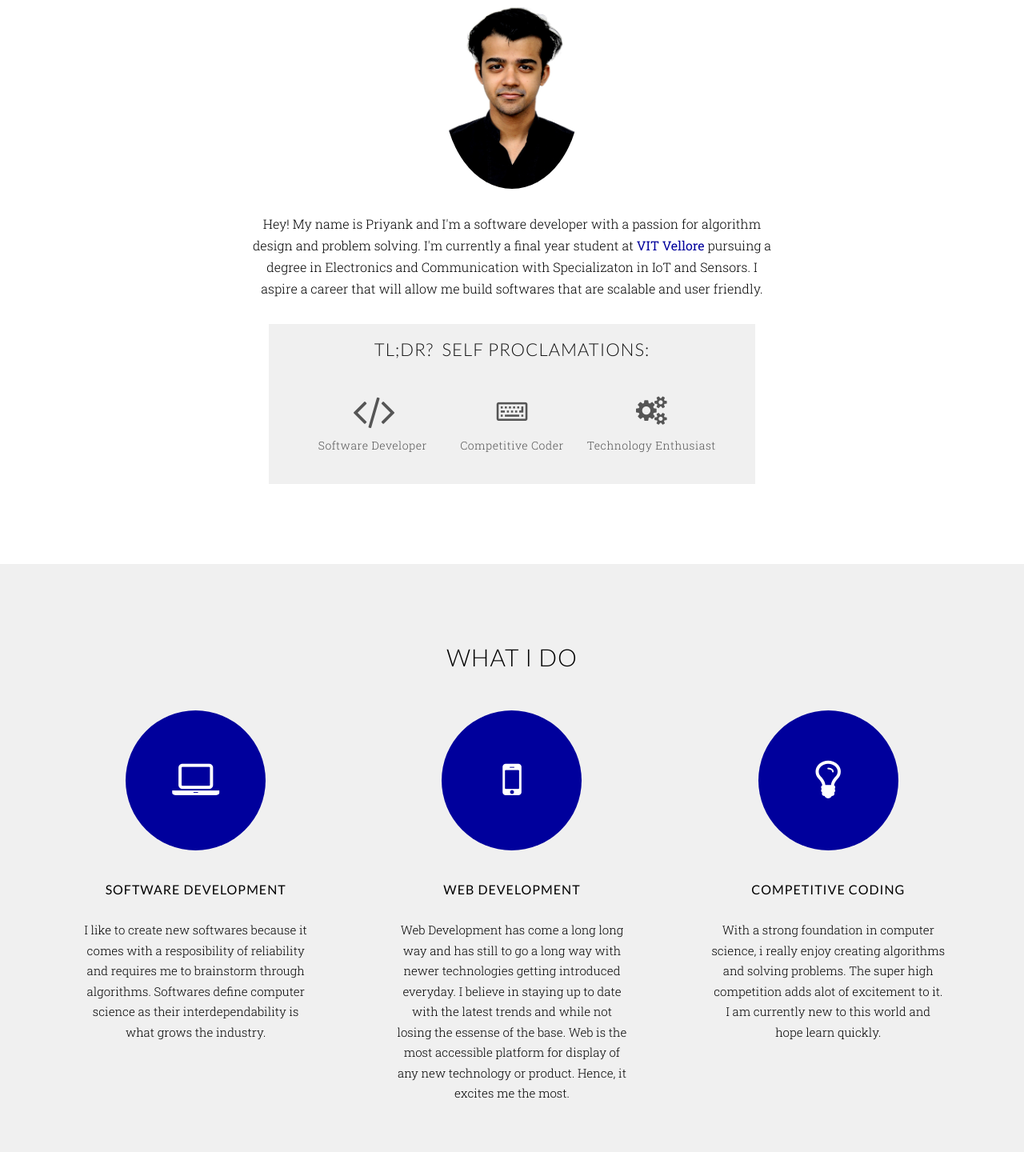
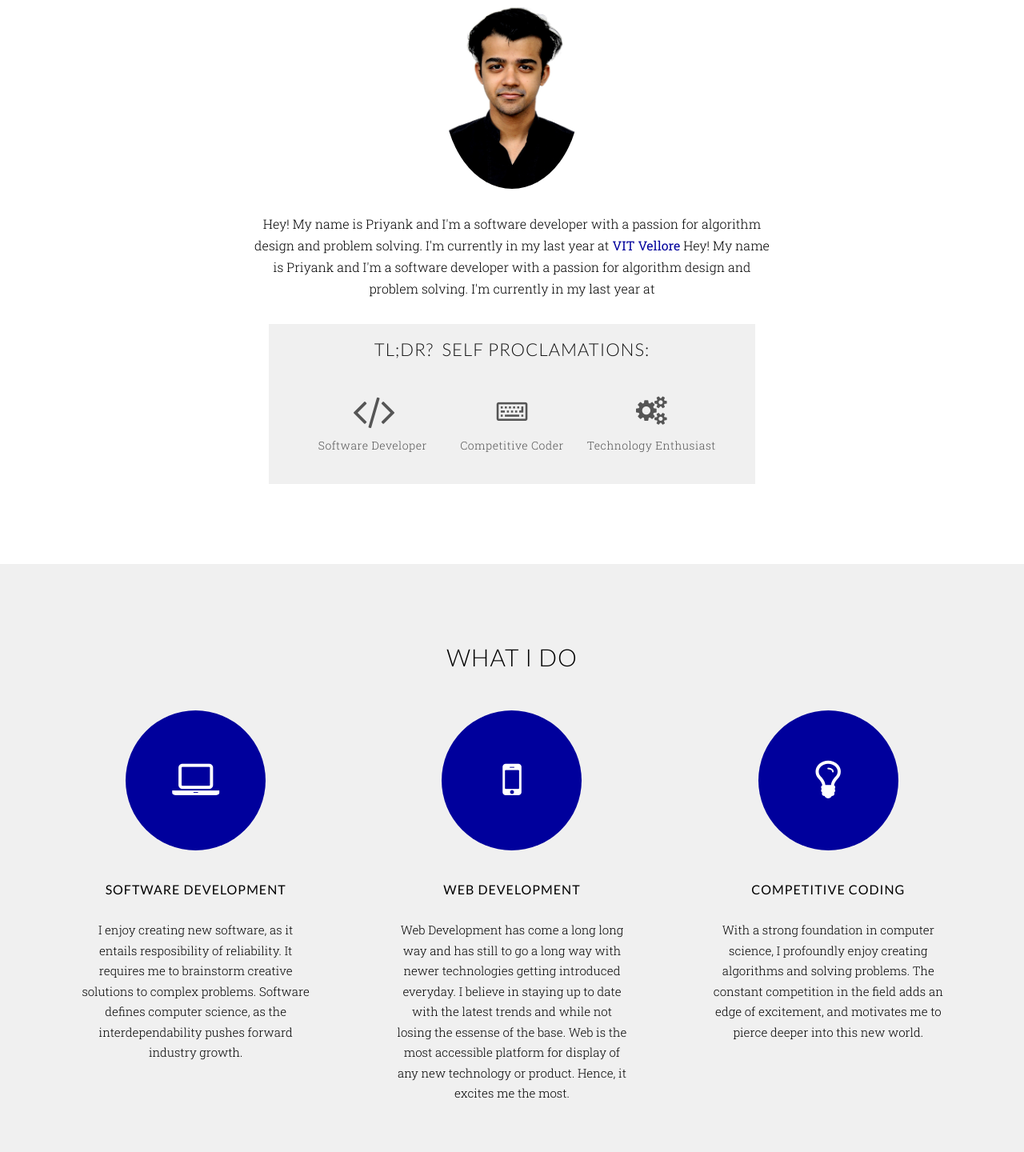
Before and after one commit to Priyankg101/priyankme, a plain HTML site: page index.html in a window 1280 px wide. Shown: the part 900-2340 px from the top of the page at 80% size. Drawn offline with nearby package versions, Linux system fonts and the light colour scheme.

Commit message:
Texts and logo changes

```diff
--- a/index.html
+++ b/index.html
@@ -7,7 +7,7 @@
     <meta name="keywords" content="priyank gupta, priyank, gupta, priyankg101, VIT Vellore, Vellore Institute of Technology, university, student, front-end, computer, software, developer, engineer" />
     <meta name="author" content="Priyank Gupta" />
     <meta name="description" content="Software developer, Technology Enthusiast" />
-    <meta property="og:description" content="Web developer, UX Enthusiast, and everything in between." />
+    <meta property="og:description" content="Software developer, Technology Enthusiast and a wonderful person" />
     <meta prefix="og: http://ogp.me/ns#" property="og:image" content="img/priyank.jpg" />
     <meta property="og:image:type" content="image/png" />
     <meta property="og:title" content="Priyank Gupta's Personal Website" />
@@ -70,8 +70,8 @@
                             <h2>FEW THINGS ABOUT ME</h2>
                             <img src="img/priyank.png" id="prof-pic" />
                             <p>
-                                Hey! My name is Priyank and I'm a software developer with a passion for algorithm design and problem solving. I'm currently a final year student at
-                                <a href="https://vit.ac.in/" target="_blank">VIT Vellore</a> pursuing a degree in Electronics and Communication with Specializaton in IoT and Sensors. I aspire a career that will allow me build softwares that are scalable and user friendly.
+                                Hey! My name is Priyank and I'm a software developer with a passion for algorithm design and problem solving. I'm currently in my last year at
+                                <a href="https://vit.ac.in/" target="_blank">VIT Vellore</a> Hey! My name is Priyank and I'm a software developer with a passion for algorithm design and problem solving. I'm currently in my last year at
                                 <br>
                             </p>
                         </div>
@@ -106,7 +106,7 @@
                         <div class="col-md-4 wp2">
                             <div class="icon"><i class="fa fa-laptop"></i></div>
                             <h3>Software Development</h3>
-                            <p>I like to create new softwares because it comes with a resposibility of reliability and requires me to brainstorm through algorithms. Softwares define computer science as their interdependability is what grows the industry.
+                            <p>I enjoy creating new software, as it entails resposibility of reliability. It requires me to brainstorm creative solutions to complex problems. Software defines computer science, as the interdependability pushes forward industry growth.
                             </p>
                         </div>
                         <div class="col-md-4 wp2 delay-025s">
@@ -117,7 +117,7 @@
                         <div class="col-md-4 wp2 delay-05s">
                             <div class="icon"><i class="fa fa-lightbulb-o"></i></div>
                             <h3>Competitive Coding</h3>
-                            <p>With a strong foundation in computer science, i really enjoy creating algorithms and solving problems. The super high competition adds alot of excitement to it. I am currently new to this world and hope learn quickly.</p>
+                            <p>With a strong foundation in computer science, I profoundly enjoy creating algorithms and solving problems. The constant competition in the field adds an edge of excitement, and motivates me to pierce deeper into this new world.</p>
                         </div>
                     </div>
                 </div>
```
Also changed, not shown: img/skills/logo.png (renamed from img/logo.png), 1 other file.
